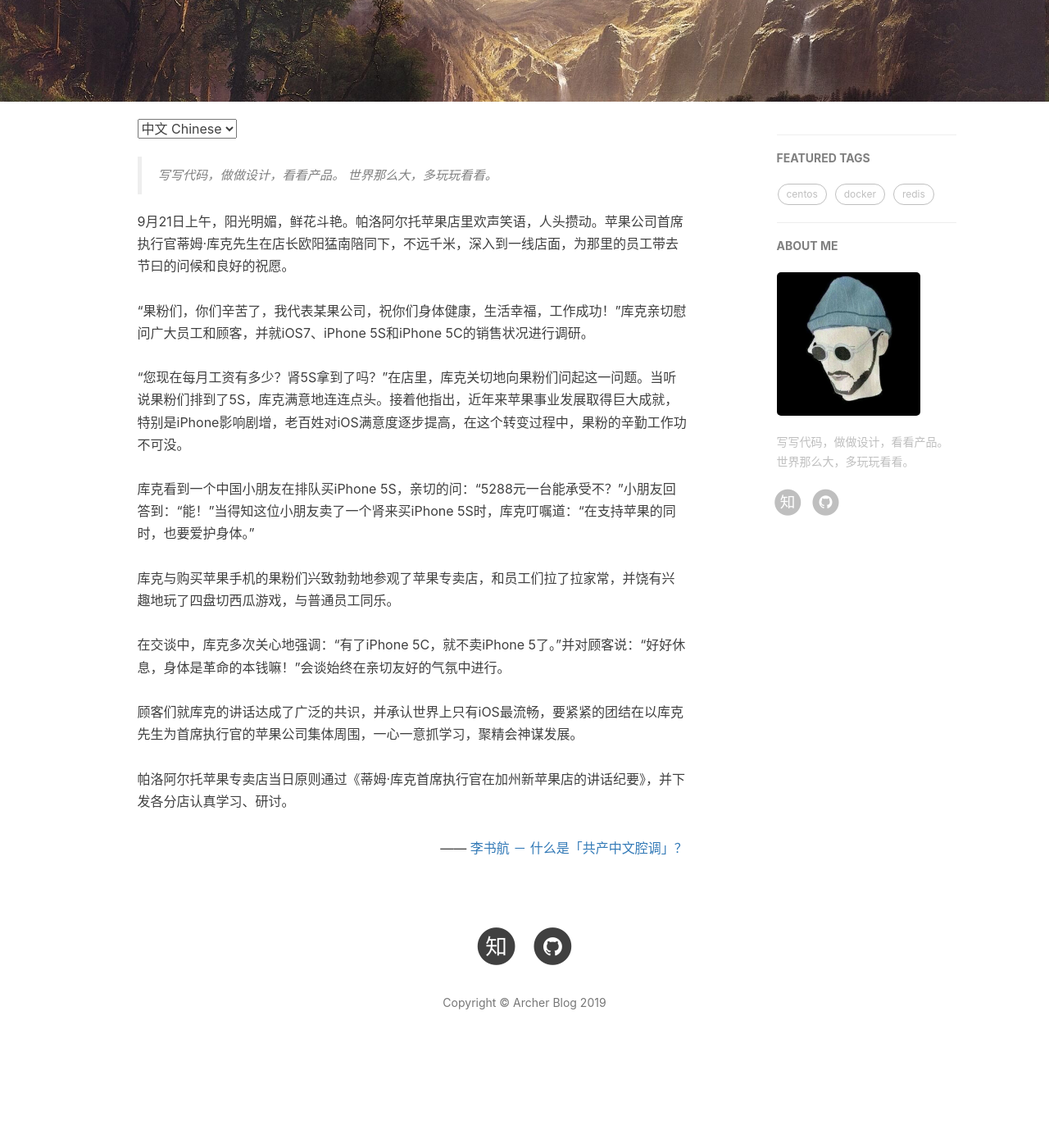
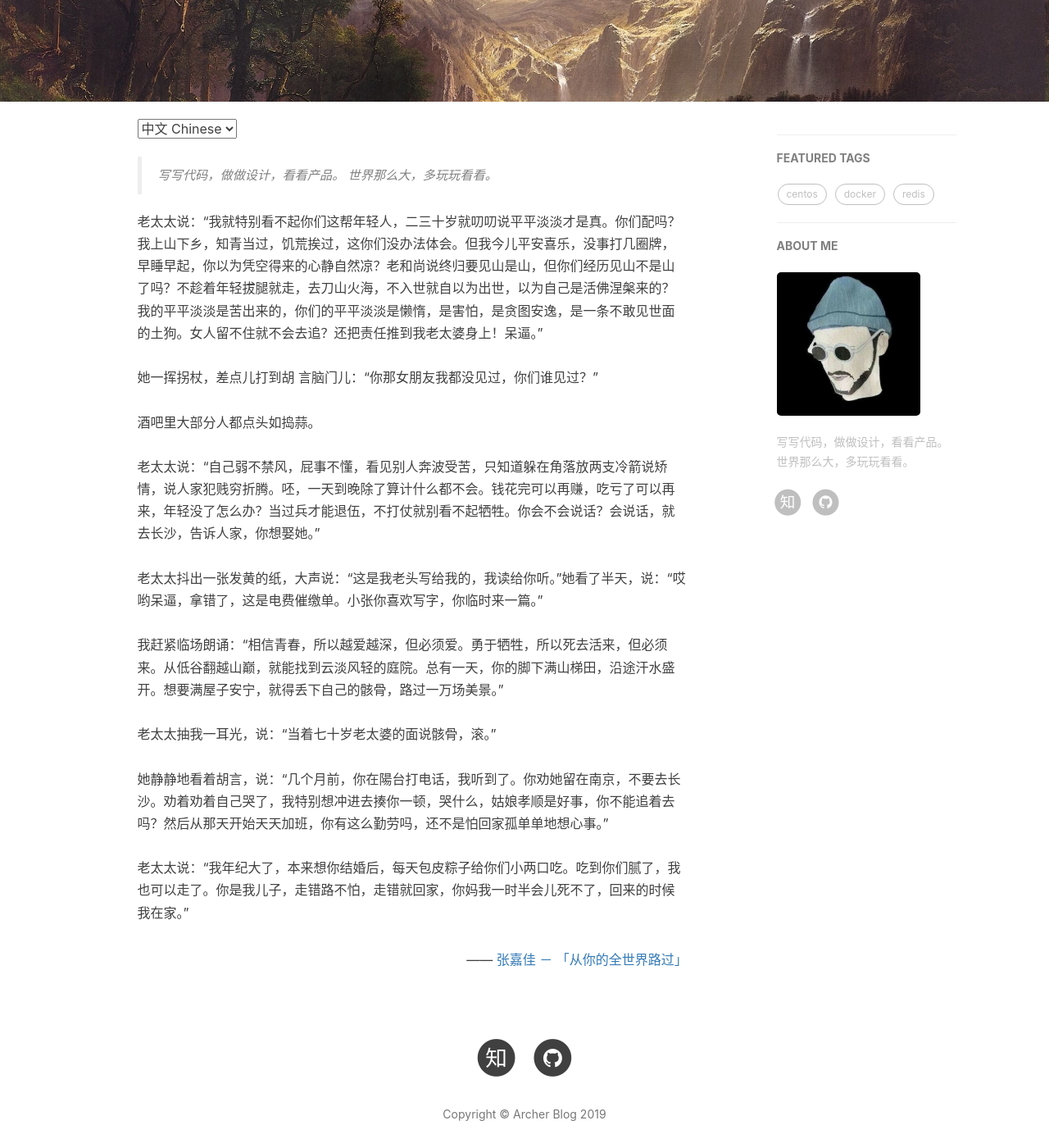
Before and after one commit to tangheng1995/tangheng1995.github.io, a Jekyll site: the page built from about.html, in a window 1280 px wide and 1400 px high, scrolled down 259 px. Shown: the whole window at 82% size. Built offline with Jekyll 4.4.1, drawn with Linux system fonts in a browser that asks for light colours; nearby versions of some CDN libraries; comment, search, counter and statistics services are not loaded; before the commit the page ends 1586 px from its top, so only the background shows below that.

Commit message:
update about.html

```diff
--- a/about.html
+++ b/about.html
@@ -17,11 +17,26 @@
         写写代码，做做设计，看看产品。
         世界那么大，多玩玩看看。
     </blockquote>
-    9月21日上午，阳光明媚，鲜花斗艳。帕洛阿尔托苹果店里欢声笑语，人头攒动。苹果公司首席执行官蒂姆·库克先生在店长欧阳猛南陪同下，不远千米，深入到一线店面，为那里的员工带去节曰的问候和良好的祝愿。<br><br>“果粉们，你们辛苦了，我代表某果公司，祝你们身体健康，生活幸福，工作成功！”库克亲切慰问广大员工和顾客，并就iOS7、iPhone 5S和iPhone 5C的销售状况进行调研。 <br><br>“您现在每月工资有多少？肾5S拿到了吗？”在店里，库克关切地向果粉们问起这一问题。当听说果粉们排到了5S，库克满意地连连点头。接着他指出，近年来苹果事业发展取得巨大成就，特别是iPhone影响剧增，老百姓对iOS满意度逐步提高，在这个转变过程中，果粉的辛勤工作功不可没。<br><br>库克看到一个中国小朋友在排队买iPhone 5S，亲切的问：“5288元一台能承受不？”小朋友回答到：“能！”当得知这位小朋友卖了一个肾来买iPhone 5S时，库克叮嘱道：“在支持苹果的同时，也要爱护身体。”<br><br>库克与购买苹果手机的果粉们兴致勃勃地参观了苹果专卖店，和员工们拉了拉家常，并饶有兴趣地玩了四盘切西瓜游戏，与普通员工同乐。<br><br>在交谈中，库克多次关心地强调：“有了iPhone 5C，就不卖iPhone 5了。”并对顾客说：“好好休息，身体是革命的本钱嘛！”会谈始终在亲切友好的气氛中进行。<br><br>顾客们就库克的讲话达成了广泛的共识，并承认世界上只有iOS最流畅，要紧紧的团结在以库克先生为首席执行官的苹果公司集体周围，一心一意抓学习，聚精会神谋发展。<br>
-    <br>帕洛阿尔托苹果专卖店当日原则通过《蒂姆·库克首席执行官在加州新苹果店的讲话纪要》，并下发各分店认真学习、研讨。
+    老太太说：“我就特别看不起你们这帮年轻人，二三十岁就叨叨说平平淡淡才是真。你们配吗？我上山下乡，知青当过，饥荒挨过，这你们没办法体会。但我今儿平安喜乐，没事打几圈牌，早睡早起，你以为凭空得来的心静自然凉？老和尚说终归要见山是山，但你们经历见山不是山了吗？不趁着年轻拔腿就走，去刀山火海，不入世就自以为出世，以为自己是活佛涅槃来的？我的平平淡淡是苦出来的，你们的平平淡淡是懒惰，是害怕，是贪图安逸，是一条不敢见世面的土狗。女人留不住就不会去追？还把责任推到我老太婆身上！呆逼。”
+
+    <br><br>她一挥拐杖，差点儿打到胡 言脑门儿：“你那女朋友我都没见过，你们谁见过？”
+
+    <br><br>酒吧里大部分人都点头如捣蒜。
+
+    <br><br>老太太说：“自己弱不禁风，屁事不懂，看见别人奔波受苦，只知道躲在角落放两支冷箭说矫情，说人家犯贱穷折腾。呸，一天到晚除了算计什么都不会。钱花完可以再赚，吃亏了可以再来，年轻没了怎么办？当过兵才能退伍，不打仗就别看不起牺牲。你会不会说话？会说话，就去长沙，告诉人家，你想娶她。”
+
+    <br><br>老太太抖出一张发黄的纸，大声说：“这是我老头写给我的，我读给你听。”她看了半天，说：“哎哟呆逼，拿错了，这是电费催缴单。小张你喜欢写字，你临时来一篇。”
+
+    <br><br>我赶紧临场朗诵：“相信青春，所以越爱越深，但必须爱。勇于牺牲，所以死去活来，但必须来。从低谷翻越山巅，就能找到云淡风轻的庭院。总有一天，你的脚下满山梯田，沿途汗水盛开。想要满屋子安宁，就得丢下自己的骸骨，路过一万场美景。”
+
+    <br><br>老太太抽我一耳光，说：“当着七十岁老太婆的面说骸骨，滚。”
+
+    <br><br>她静静地看着胡言，说：“几个月前，你在陽台打电话，我听到了。你劝她留在南京，不要去长沙。劝着劝着自己哭了，我特别想冲进去揍你一顿，哭什么，姑娘孝顺是好事，你不能追着去吗？然后从那天开始天天加班，你有这么勤劳吗，还不是怕回家孤单单地想心事。”
+
+    <br><br>老太太说：“我年纪大了，本来想你结婚后，每天包皮粽子给你们小两口吃。吃到你们腻了，我也可以走了。你是我儿子，走错路不怕，走错就回家，你妈我一时半会儿死不了，回来的时候我在家。”
 
     <p style="text-align:right;">
-        —— <a href="http://www.zhihu.com/question/19687065">李书航 － 什么是「共产中文腔调」？ </a>
+        —— <a href="https://tangheng1995.github.io/about/">张嘉佳 － 「从你的全世界路过」</a>
     </p>
 
 </div>
```
